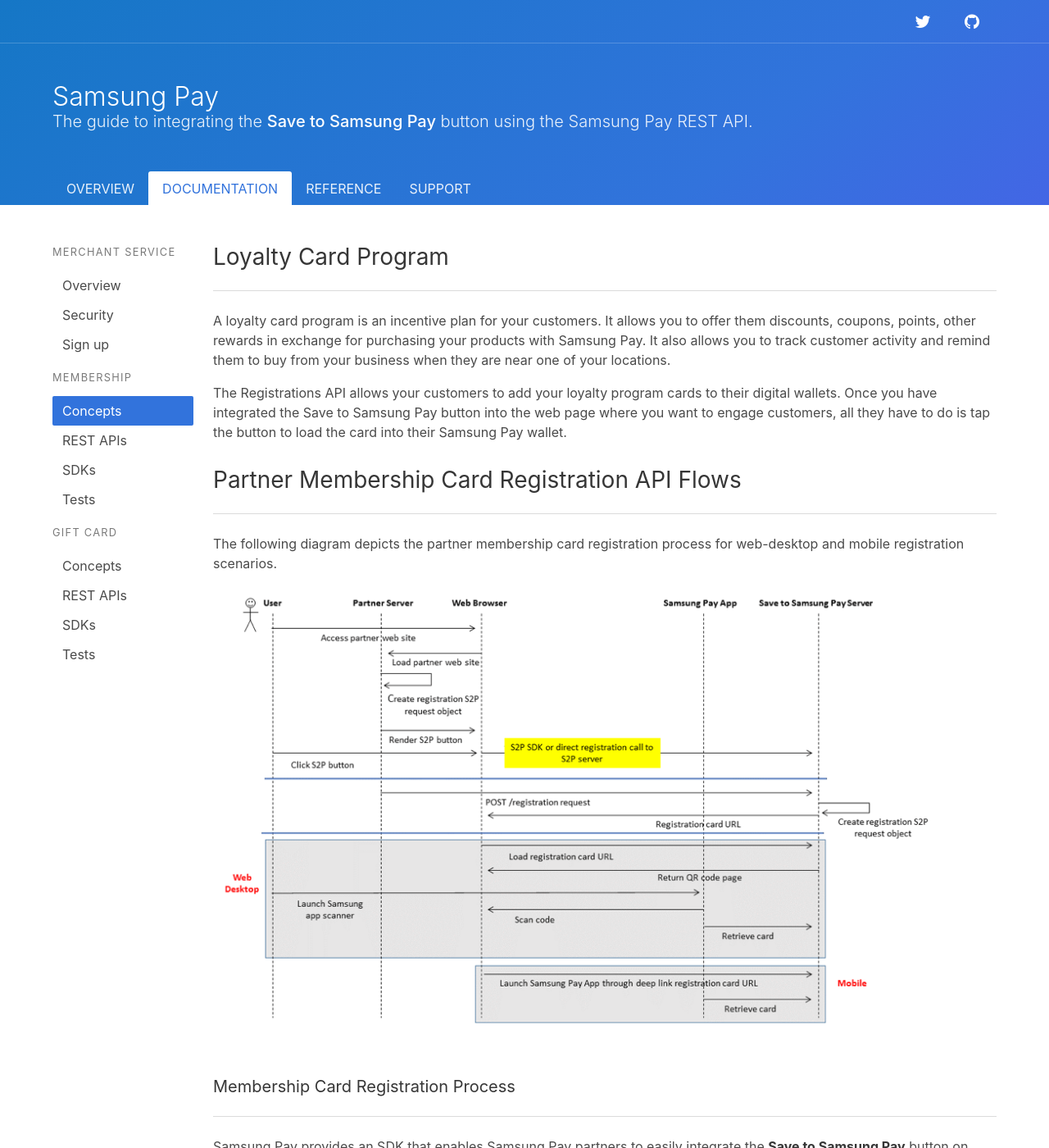
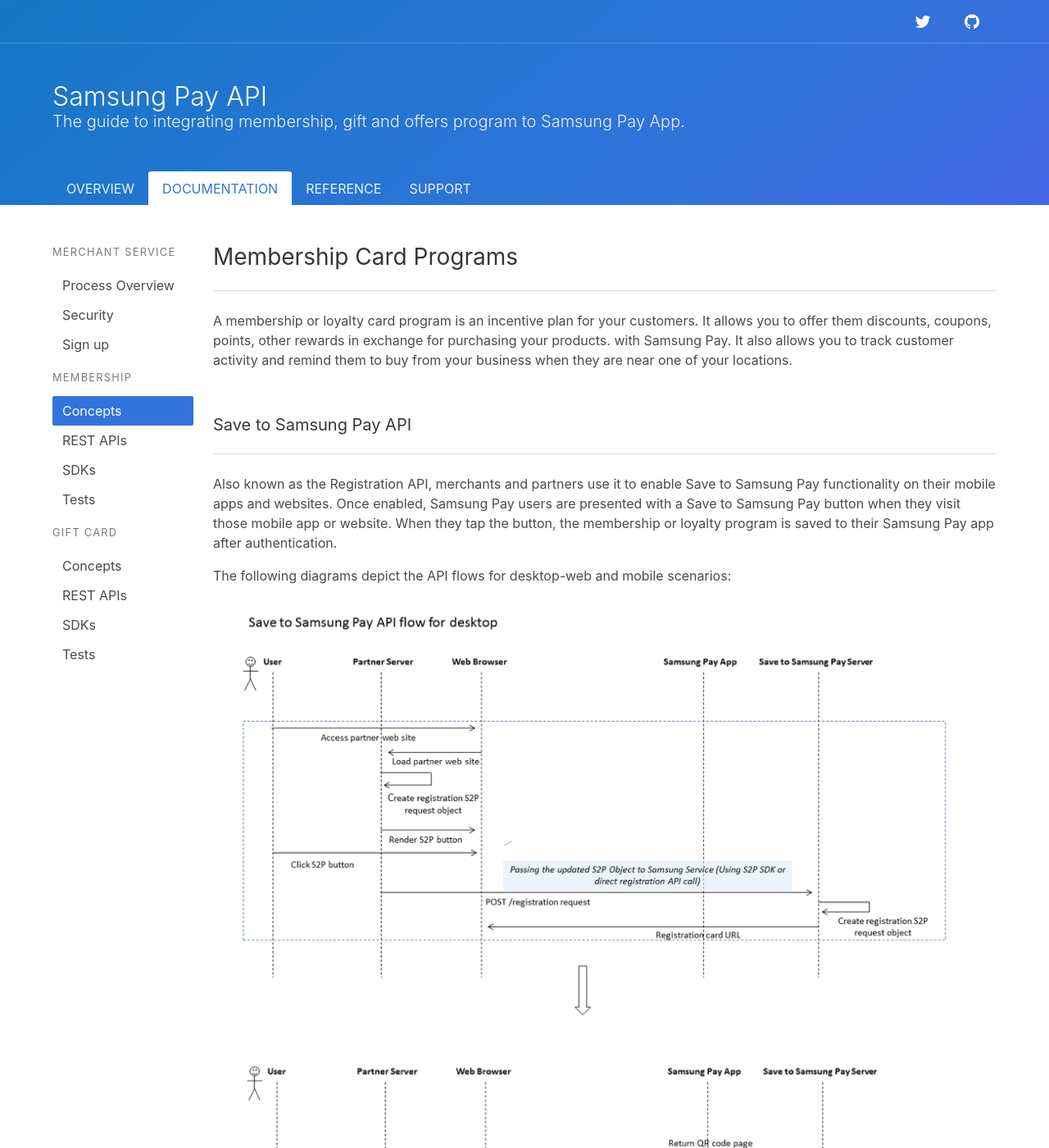
Before and after one commit to samsung-pay/sapi-doc, a Jekyll site: the page built from documentation/membership/concepts.md, in a window 1280 px wide and 1400 px high. Shown: the whole window at 82% size. Built offline with Jekyll 4.4.1, drawn with Linux system fonts in a browser that asks for light colours; some of the changed text lies outside the part shown.

Commit message:
Updated according to latest revisions

````diff
--- a/_includes/documentation/side_nav.html
+++ b/_includes/documentation/side_nav.html
@@ -4,7 +4,7 @@
   </p>
   <ul class="menu-list">
     <li>
-      <a href="{{ "/documentation/merchantservice/overview" | relative_url }}" {% if pUri == 'documentation/merchantservice/overview' %}class="is-active"{% endif %} >Overview</a>
+      <a href="{{ "/documentation/merchantservice/processoverview" | relative_url }}" {% if pUri == 'documentation/merchantservice/processoverview' %}class="is-active"{% endif %} >Process Overview</a>
     </li>
     <li>
       <a href="{{ "/documentation/merchantservice/security" | relative_url }}" {% if pUri == 'documentation/merchantservice/security' %}class="is-active"{% endif %} >Security</a>
--- a/_includes/header.html
+++ b/_includes/header.html
@@ -28,10 +28,10 @@
       <div class="columns is-vcentered">
         <div class="column">
           <p class="title">
-            Samsung Pay
+            Samsung Pay API
           </p>
           <p class="subtitle">
-            The guide to integrating the <strong>Save to Samsung Pay</strong> button using the Samsung Pay REST API.
+            The guide to integrating membership, gift and offers program to Samsung Pay App.
           </p>
         </div>
       </div>
@@ -46,7 +46,7 @@
             <a href="{{ "/" | relative_url }}">OVERVIEW</a>
           </li>
           <li {% if pUri contains 'documentation/' %}class="is-active"{% endif %} >
-            <a href="{{ "/documentation/merchantservice/overview" | relative_url }}">DOCUMENTATION</a>
+            <a href="{{ "/documentation/merchantservice/processoverview" | relative_url }}">DOCUMENTATION</a>
           </li>
           <li {% if pUri contains 'reference/' %}class="is-active"{% endif %} >
             <a href="{{ "/reference/uxguidelines" | relative_url }}">REFERENCE</a>
--- a/documentation/membership/concepts.md
+++ b/documentation/membership/concepts.md
@@ -4,52 +4,26 @@ title: Memebership Concepts
 uri: documentation/membership/concepts
 ---
 
-## Loyalty Card Program
+## Membership Card Programs
 ---
-A loyalty card program is an incentive plan for your customers. It allows you to offer them discounts, coupons, points, other rewards in exchange for purchasing your products with Samsung Pay. It also allows you to track customer activity and remind them to buy from your business when they are near one of your locations.
-
-The Registrations API allows your customers to add your loyalty program cards to their digital wallets. Once you have integrated the Save to Samsung Pay button into the web page where you want to engage customers, all they have to do is tap the button to load the card into their Samsung Pay wallet.
-
-## Partner Membership Card Registration API Flows
----
-The following diagram depicts the partner membership card registration process for web-desktop and mobile registration scenarios.
-
-![Save to Samsung Pay  API workflows]({{ "/assets/images/membership/api_workflows.png" | relative_url }})
+A membership or loyalty card program is an incentive plan for your customers. It allows you to offer them discounts, coupons, points, other rewards in exchange for purchasing your products. with Samsung Pay. It also allows you to track customer activity and remind them to buy from your business when they are near one of your locations.
 
 <br>
-#### Membership Card Registration Process
+#### Save to Samsung Pay API
 ---
-Samsung Pay provides an SDK that enables Samsung Pay partners to easily integrate the **Save to Samsung Pay** button on their websites. Then, Samsung Pay end users can simply add a membership card from a partner’s website to Samsung Pay by tapping the button.
+Also known as the Registration API, merchants and partners use it to enable Save to Samsung Pay functionality on their mobile apps and websites. Once enabled, Samsung Pay users are presented with a Save to Samsung Pay button when they visit those mobile app or website.  When they tap the button, the membership or loyalty program is saved to their Samsung Pay app after authentication.
 
-<br>
-##### Web Process
-1. The partner constructs a signed Registration object as described in [Membership API SDKs][Membership API SDKs page].
-2. The partner sends the signed registration object using the Registration API to retrieve the Samsung Pay app. See [Membership APIs][Membership API page] for more information.
-3. The partner renders the **Save to Samsung Pay** button on a merchant web page by adding the following HTML:
-    ```html
-    <div id="S2P-root" s2p-req="{S2PReq}"></div>
-    <script src="{public_files}/s2p.js"></script>
-    ```
-4. A customer who views the page clicks the button. A QR code page appears.
-5. The customer scans the code with the Samsung Pay app.
-6. Samsung Pay loads the merchant offer into the customer’s Samsung Pay mobile wallet.
+The following diagrams depict the API flows for desktop-web and mobile scenarios:
 
-<br>
-##### Mobile Process
-1. The partner constructs a signed Registration object as described in [Membership API SDKs][Membership API SDKs page].
-2. The partner sends the signed registration object using the Registration API to retrieve the Samsung Pay app. See [Membership APIs][Membership API page] for more information.
-3. The partner renders the **Save to Samsung Pay** button on the merchant web page using the following ACTION_VIEW intent to launch the Samsung Pay application:
-    ```java
-    public void save(String welcomeUrl) {
-        // Card URL generated from S2P serverUri webUri= Uri.parse(welcomeUrl);
-        Intent intent= new Intent(Intent.ACTION_VIEW, webUri);
-        if (intent.resolveActivity(getPackageManager()) != null) {
-          startActivity(intent);
-        }
-    }
-    ```
-4. A customer who views the page taps the button.
-5. Samsung Pay loads the offer into the customer’s Samsung Pay mobile wallet.
+![Desktop Save to Samsung Pay API workflows]({{ "/assets/images/membership/desktop_api_flow_01.png" | relative_url }})
+![Desktop Save to Samsung Pay API workflows]({{ "/assets/images/membership/desktop_api_flow_02.png" | relative_url }})
+
+---
+
+![Desktop Save to Samsung Pay API workflows]({{ "/assets/images/membership/mobile_api_flow_01.png" | relative_url }})
+![Desktop Save to Samsung Pay API workflows]({{ "/assets/images/membership/mobile_api_flow_02.png" | relative_url }})
+
+---
 
 [Membership API page]: https://samsung-pay.github.io/sapi-doc/documentation/membership/api
 [Membership API SDKs page]: https://samsung-pay.github.io/sapi-doc/documentation/membership/sdks
````
Also changed, not shown: documentation/merchantservice/overview.md (deleted, +0 -90 lines), documentation/merchantservice/processoverview.md (added, +94 -0 lines), assets/images/membership/desktop_api_flow_01.png (added), assets/images/membership/desktop_api_flow_02.png (added), assets/images/membership/mobile_api_flow_01.png (added), assets/images/membership/mobile_api_flow_02.png (added), assets/images/merchant_service/components.png.
